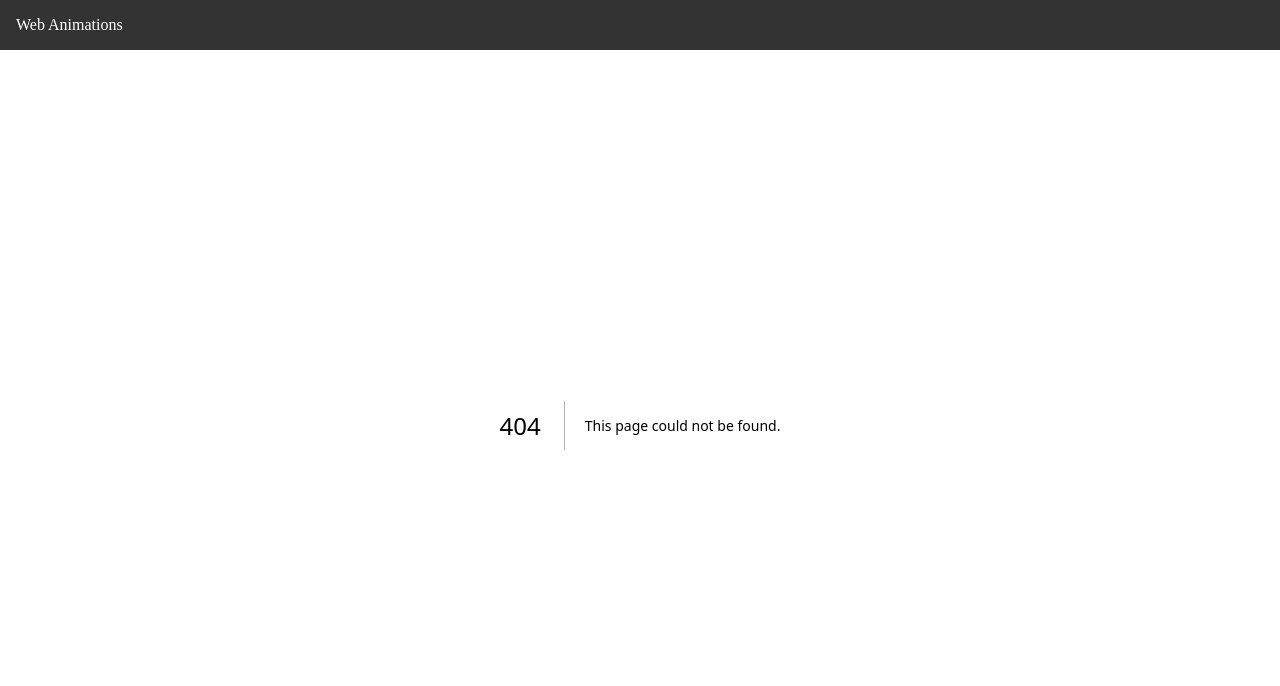
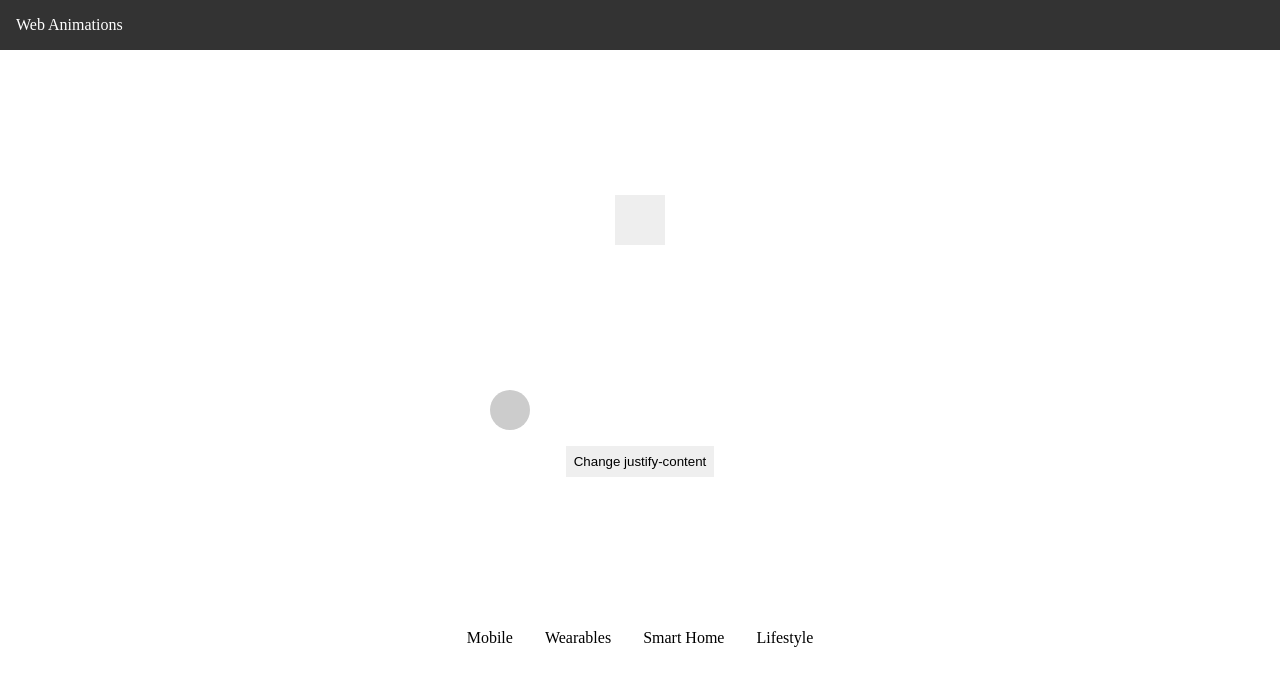
Before and after one commit to Johnson1602/web-animations, a Next.js app: page /layout in a window 1280 px wide. Before the commit this address had no page. Shown: the top 686 px of the page. Built offline with nearby package versions, Linux system fonts and the light colour scheme.

Commit message:
feat: add layout demo

```diff
--- a/app/demo.scss
+++ b/app/demo.scss
@@ -44,3 +44,55 @@
   height: 100px;
   background-color: #ccc;
 }
+
+.demo-wrapper.demo-layout__wrapper {
+  justify-content: space-evenly;
+}
+
+.demo-full-screen__wrapper {
+  height: 50px;
+}
+
+.demo-full-screen {
+  background-color: #eee;
+  z-index: 2;
+}
+
+.demo-change-justify__wrapper {
+  display: grid;
+  gap: 1rem;
+  justify-items: center;
+}
+
+.demo-change-justify__ball-container {
+  display: flex;
+  width: 300px;
+}
+
+.demo-change-justify__ball {
+  width: 40px;
+  height: 40px;
+  border-radius: 20px;
+  background-color: #ccc;
+}
+
+.demo-highlight__list {
+  display: flex;
+}
+
+.demo-highlight__item {
+  position: relative;
+  padding: 0.5rem 1rem;
+  cursor: pointer;
+}
+
+.demo-highlight__background {
+  position: absolute;
+  top: 0;
+  left: 0;
+  width: 100%;
+  height: 100%;
+  background-color: #ddd;
+  border-radius: 5px;
+  z-index: -1;
+}
--- a/app/globals.scss
+++ b/app/globals.scss
@@ -18,6 +18,8 @@ li {
 body {
   display: flex;
   flex-direction: column;
+
+  --header-height: 50px;
 }
 
 a {
@@ -26,6 +28,7 @@ a {
 }
 
 button {
+  padding: 0.5rem;
   border: none;
   cursor: pointer;
 }
--- /dev/null
+++ b/app/layout/page.tsx
@@ -0,0 +1,95 @@
+'use client'
+
+import { motion } from 'framer-motion'
+import { useState } from 'react'
+import { DemoWrapper } from '@/components'
+
+const TABS = [
+  {
+    id: 1,
+    name: 'Mobile',
+    backgroundColor: '#ddd',
+  },
+  {
+    id: 2,
+    name: 'Wearables',
+    backgroundColor: 'skyblue',
+  },
+  {
+    id: 3,
+    name: 'Smart Home',
+    backgroundColor: 'green',
+  },
+  {
+    id: 4,
+    name: 'Lifestyle',
+    backgroundColor: 'pink',
+  },
+]
+
+export default function Example() {
+  const [open, setOpen] = useState(false)
+  const [justifyContent, setJustifyContent] = useState<
+    'flex-start' | 'flex-end'
+  >('flex-start')
+  const [activeTab, setActiveTab] = useState(-1)
+
+  return (
+    <DemoWrapper className='demo-layout__wrapper'>
+      <div className='demo-full-screen__wrapper'>
+        <motion.div
+          className='demo-full-screen'
+          onClick={() => setOpen(!open)}
+          style={
+            open
+              ? { position: 'fixed', inset: 0, top: 'var(--header-height)' }
+              : { height: 50, width: 50 }
+          }
+          layout
+        />
+      </div>
+
+      <div className='demo-change-justify__wrapper'>
+        <div
+          className='demo-change-justify__ball-container'
+          style={{
+            justifyContent,
+          }}
+        >
+          <motion.div className='demo-change-justify__ball' layout />
+        </div>
+        <button
+          onClick={() =>
+            setJustifyContent(
+              justifyContent === 'flex-end' ? 'flex-start' : 'flex-end'
+            )
+          }
+        >
+          Change justify-content
+        </button>
+      </div>
+
+      <div className='demo-highlight'>
+        <ul className='demo-highlight__list'>
+          {TABS.map((tab, index) => (
+            <li
+              key={`${tab.id}-${index}`}
+              className='demo-highlight__item'
+              onMouseOver={() => setActiveTab(tab.id)}
+              onMouseLeave={() => setActiveTab(-1)}
+            >
+              <span className='demo-highlight__name'>{tab.name}</span>
+              {tab.id === activeTab && (
+                <motion.div
+                  className='demo-highlight__background'
+                  layoutId='highlight'
+                  // style={{ backgroundColor: tab.backgroundColor }}
+                />
+              )}
+            </li>
+          ))}
+        </ul>
+      </div>
+    </DemoWrapper>
+  )
+}
--- a/components/demo-wrapper/index.scss
+++ b/components/demo-wrapper/index.scss
@@ -1,6 +1,7 @@
 .demo-wrapper {
   flex-grow: 1;
   display: flex;
+  flex-direction: column;
   justify-content: center;
   align-items: center;
   width: 100%;
--- a/components/demo-wrapper/index.tsx
+++ b/components/demo-wrapper/index.tsx
@@ -1,9 +1,21 @@
+import classNames from 'classnames'
 import './index.scss'
 
-export function DemoWrapper({
-  children,
-}: Readonly<{
+interface DemoWrapperProps {
+  className?: string
   children: React.ReactNode
-}>): JSX.Element {
-  return <div className='demo-wrapper'>{children}</div>
 }
+
+export function DemoWrapper(props: DemoWrapperProps): JSX.Element {
+  const { className, children } = props
+
+  return (
+    <div
+      className={classNames('demo-wrapper', {
+        [`${className}`]: !!className,
+      })}
+    >
+      {children}
+    </div>
+  )
+}
--- a/components/header/index.scss
+++ b/components/header/index.scss
@@ -1,5 +1,8 @@
 .site-header {
+  display: flex;
+  align-items: center;
+  height: var(--header-height);
+  padding: 0 1rem;
+  color: #fff;
   background-color: #333;
-  color: #fff;
-  padding: 1rem;
 }
--- a/package.json
+++ b/package.json
@@ -9,6 +9,7 @@
     "lint": "next lint"
   },
   "dependencies": {
+    "classnames": "^2.5.1",
     "framer-motion": "^11.2.6",
     "next": "14.2.3",
     "react": "^18",
```
Also changed, not shown: app/page.tsx (+26 -15 lines), 1 other file (tests, documents, lock files or other folders).
